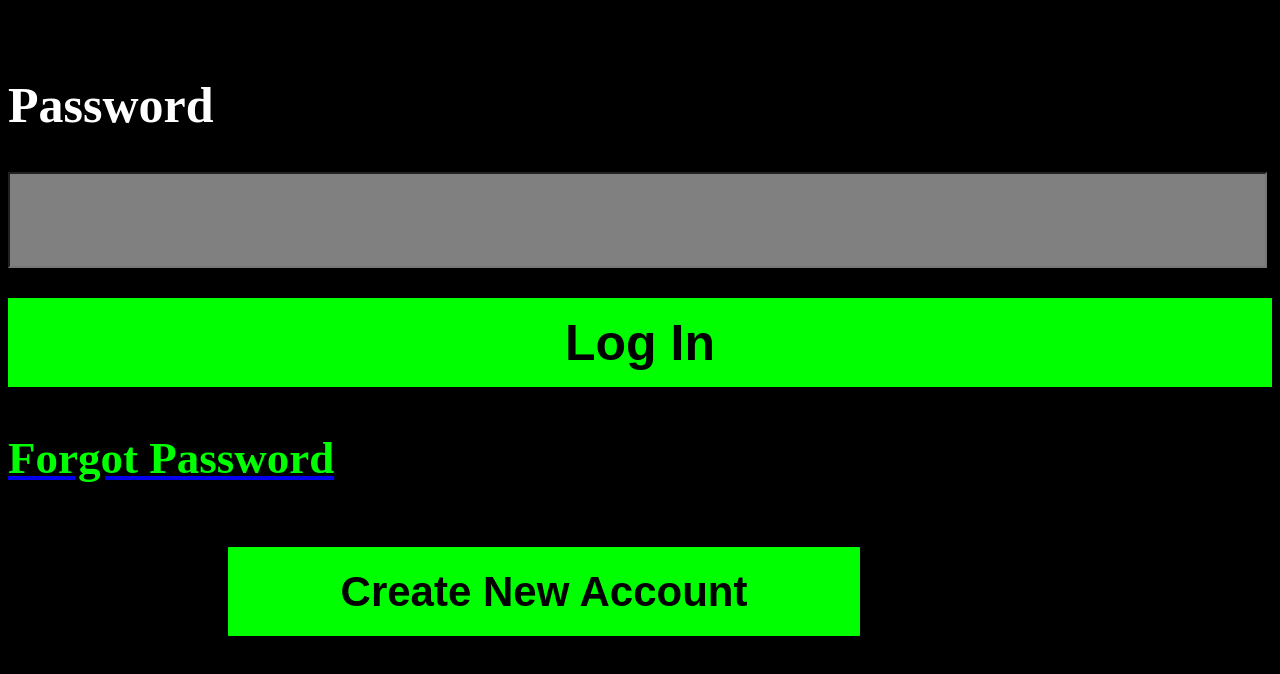
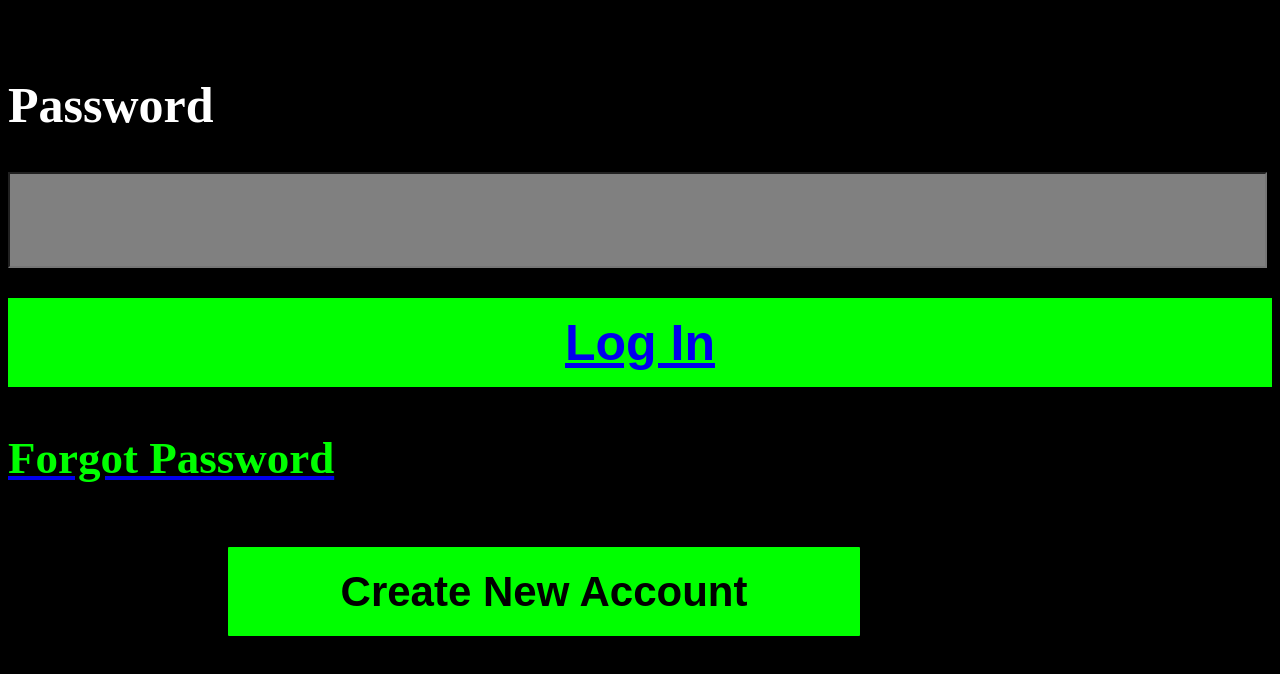
Before and after one commit to czabhishek699/login, a plain HTML site: page index.html in a window 1280 px wide. Shown: the part 706-1380 px from the top of the page. Drawn offline with Linux system fonts and the light colour scheme.

Commit message:
Update index.html

```diff
--- a/index.html
+++ b/index.html
@@ -105,7 +105,7 @@
   <h3>Password</h3>  <br>
   <input type="password" class="textt">
   <br>
-  <button class="loggin">Log In</button>
+  <button class="loggin"><a href="error/error.html">Log In</a></button>
   <br>
   <a href="#forgot" ><p class="forgot">Forgot Password</p>
   </a>  <br>
```
